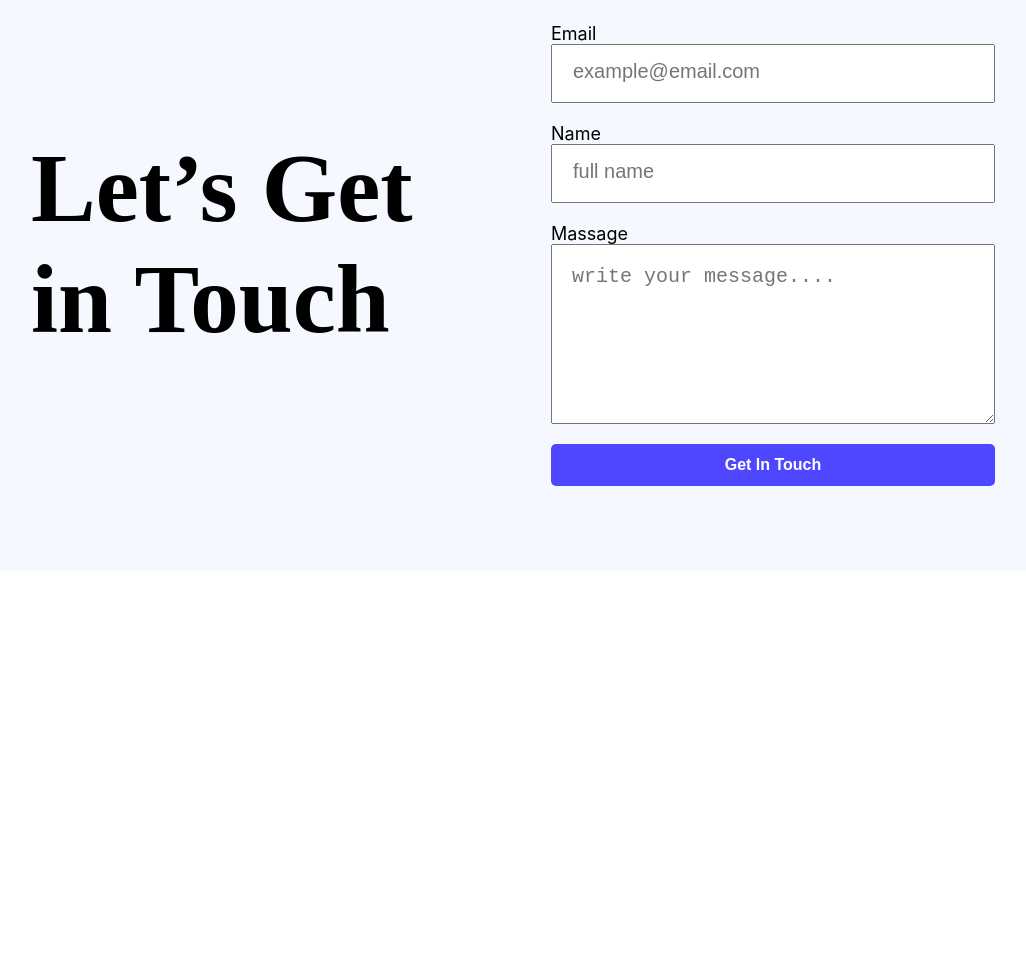
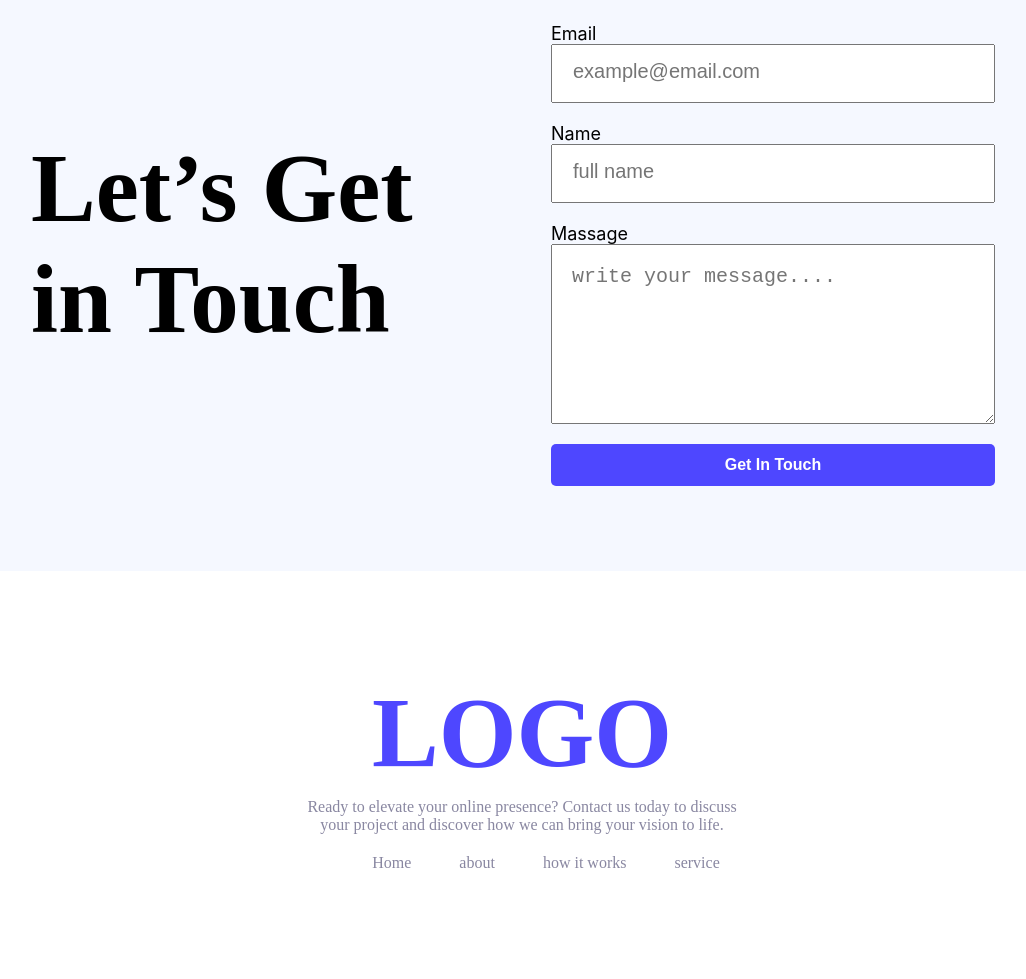
Before and after one commit to TalhaTahmid/my-first-website, a plain HTML site: page index.html in a window 1280 px wide. Shown: the part 2068-3047 px from the top of the page, without its empty margins (118-1144 px from the left). Before the commit the page ends 2647 px from the top, so only its background shows below. Drawn offline with Linux system fonts and the light colour scheme.

Commit message:
noopener noreferrer

```diff
--- a/index.html
+++ b/index.html
@@ -130,3 +130,18 @@
         </form>
     </div>
 </div>
+
+
+
+
+    </main>
+    <footer>
+<h1 class="footer-logo Inter">Logo</h1>
+<p class="footer-description Raleway">Ready to elevate your online presence? Contact us today to discuss <br>your project and discover how we can bring your vision to life.</p>
+ <div class="link"> <a href="http://" target="_blank" rel="noopener noreferrer">Home</a><a href="http://" target="_blank" rel="noopener noreferrer">about</a><a href="http://" target="_blank" rel="noopener noreferrer">how it works</a><a href="http://" target="_blank" rel="noopener noreferrer">service</a>
+
+ </div>
+</footer>
+
+</body>
+</html>
```
